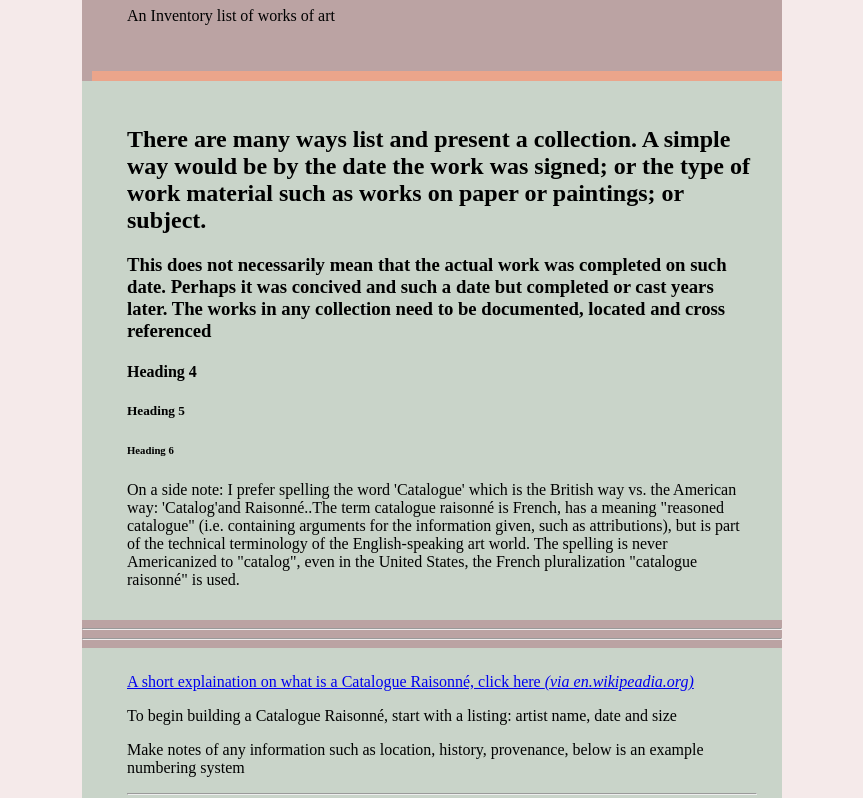
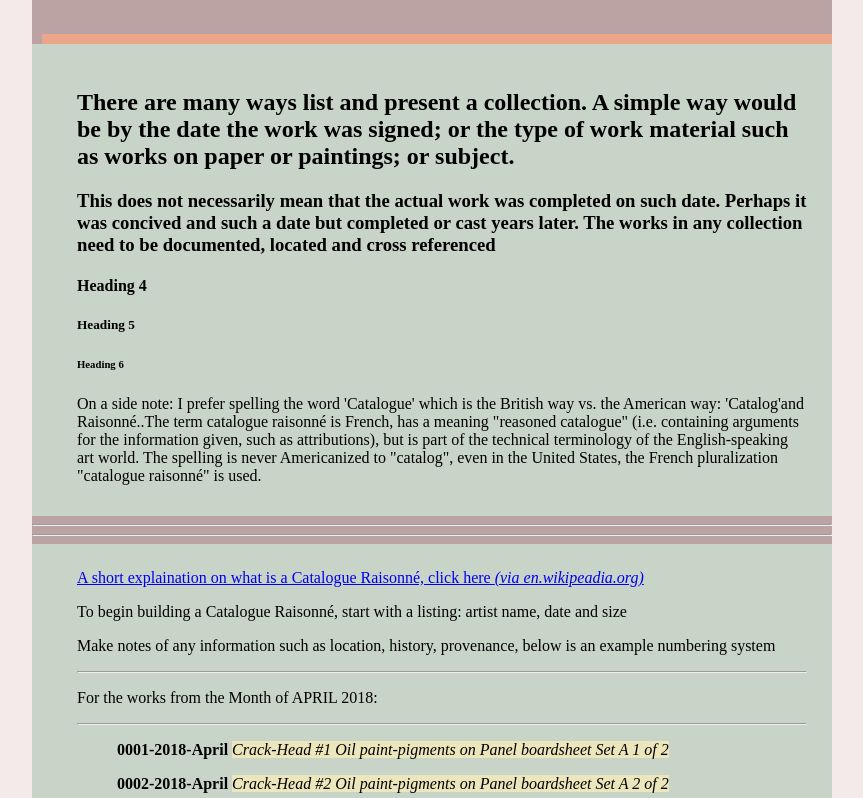
Before and after one commit to jeremyzilar/catalog-raisonne, a plain HTML site: page index.html in a window 1280 px wide. Shown: the part 185-983 px from the top of the page, without its empty margins (208-1071 px from the left). Drawn offline with Linux system fonts and the light colour scheme.

Commit message:
Update styles.css

```diff
--- a/css/styles.css
+++ b/css/styles.css
@@ -3,14 +3,18 @@
 /* This is a rule */
 
 body {
-  background: rgb(245, 234, 234); /* This is a property */
-  color: #000000 font-family;
-  helvetica: Arial, sans-serif;
+  background: rgb(245, 234, 234);
+  color: #000000
+  font-family: helvetica: Arial, sans-serif;
+}
+
+blockquote{
+  margin-left: 10px
 }
 
 div.page {
   margin: 50px auto;
-  width: 700px;
+  width: 800px;
   background: rgba(184, 158, 158, 0.933);
 }
 
```
